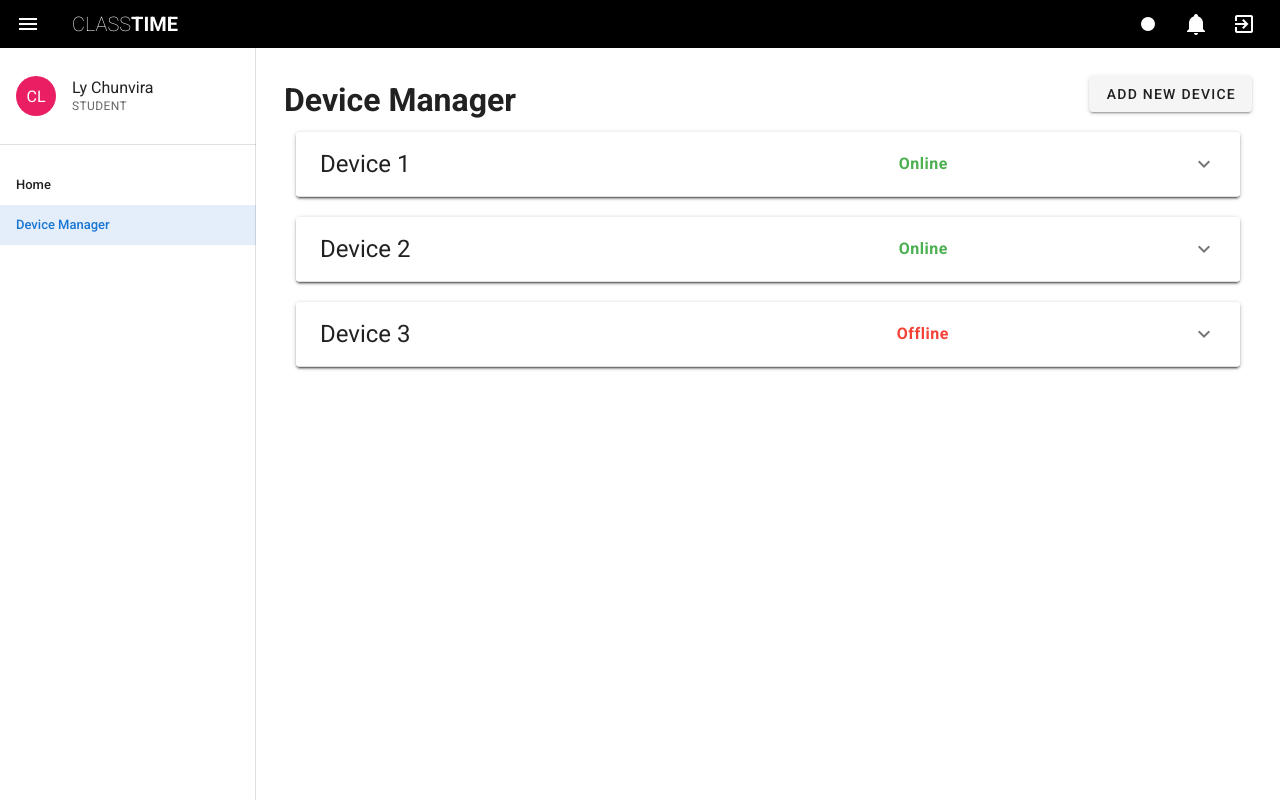
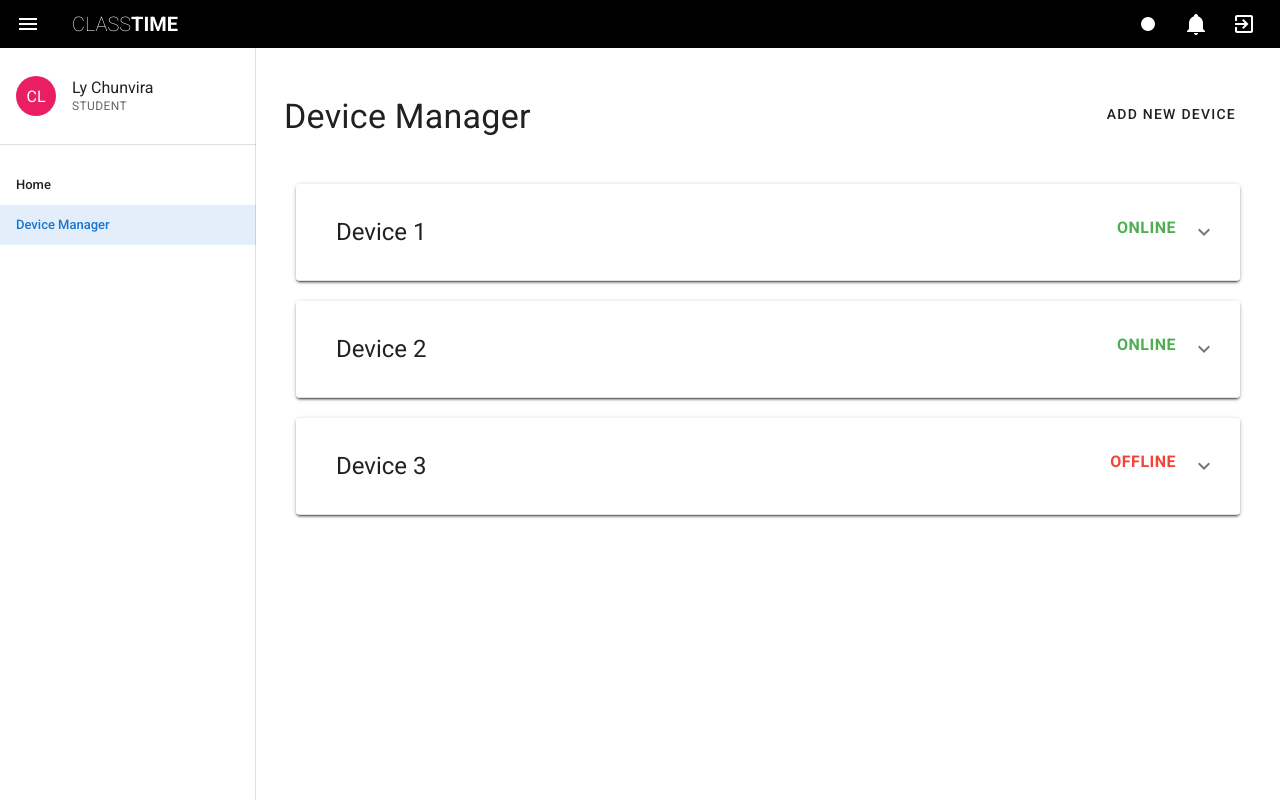
Before and after one commit to lychunvira18/classtime-demo, a Vue app: page /devices in a window 1280 px wide. Built offline with nearby package versions, Linux system fonts and the light colour scheme.

Commit message:
minor styling changes

```diff
--- a/src/views/DeviceManager.vue
+++ b/src/views/DeviceManager.vue
@@ -1,28 +1,48 @@
 <template>
   <div class="ma-10">
-    <v-row>
-      <h1>Device Manager</h1>
+    <v-row class="my-12">
+      <h1 class="display-1">Device Manager</h1>
       <v-spacer></v-spacer>
-      <v-btn>Add New Device</v-btn>
+      <v-btn text>Add New Device</v-btn>
     </v-row>
 
     <v-card v-for="device in devices" :key="device.id" class="my-5">
       <v-expansion-panels>
         <v-expansion-panel>
           <v-expansion-panel-header>
-            <div class="headline">{{device.name}}</div>
-            <v-spacer></v-spacer>
-            <div v-if="device.isOnline" class="green--text font-weight-bold body-1">Online</div>
-            <div v-if="!device.isOnline" class="red--text font-weight-bold body-1">Offline</div>
+            <div class="d-flex justify-lg-space-between pa-4">
+              <v-card flat>
+                <span class="headline">{{device.name}}</span>
+              </v-card>
+              <v-card flat>
+                <span
+                  :class="(device.isOnline ? 'green--text' : 'red--text') + ' font-weight-bold body-1 text-uppercase'"
+                >{{device.isOnline ? 'Online' : 'Offline'}}</span>
+              </v-card>
+            </div>
+            <!-- <div class="headline">{{device.name}}</div>
+
+            <div
+              :class="(device.isOnline ? 'green--text' : 'red--text') + ' font-weight-bold body-1'"
+            >{{device.isOnline ? 'Online' : 'Offline'}}</div>-->
+            <!-- <div v-if="!device.isOnline" class="red--text font-weight-bold body-1">Offline</div> -->
           </v-expansion-panel-header>
 
           <v-divider></v-divider>
 
           <v-expansion-panel-content class="ma-5">
-            <div v-if="device.isConnected">Connected to: {{device.connectedDevice}}</div>
-            <div v-if="!device.isConnected">Not Connected</div>
-            <div v-if="device.isStreaming">Currently Streaming: {{device.currentlyStreaming}}</div>
-            <div v-if="!device.isStreaming">Not Streaming</div>
+            <!-- <div v-if="device.isConnected">Connected to: {{device.connectedDevice}}</div>
+            <div v-if="!device.isConnected">Not Connected</div>-->
+            <div class="subtitle-1">
+              <span class="font-weight-bold">{{device.isConnected ? 'Connected to: ' : ''}}</span>
+              {{device.isConnected ? device.connectedDevice : 'Not Connected'}}
+            </div>
+            <!-- <div v-if="device.isStreaming">Currently Streaming: {{device.currentlyStreaming}}</div>
+            <div v-if="!device.isStreaming">Not Streaming</div>-->
+            <div class="subtitle-1">
+              <span class="font-weight-bold">{{device.isStreaming ? 'Currently Streaming: ' : ''}}</span>
+              {{device.isStreaming ? device.currentlyStreaming : 'Not Streaming'}}
+            </div>
           </v-expansion-panel-content>
         </v-expansion-panel>
       </v-expansion-panels>
```
